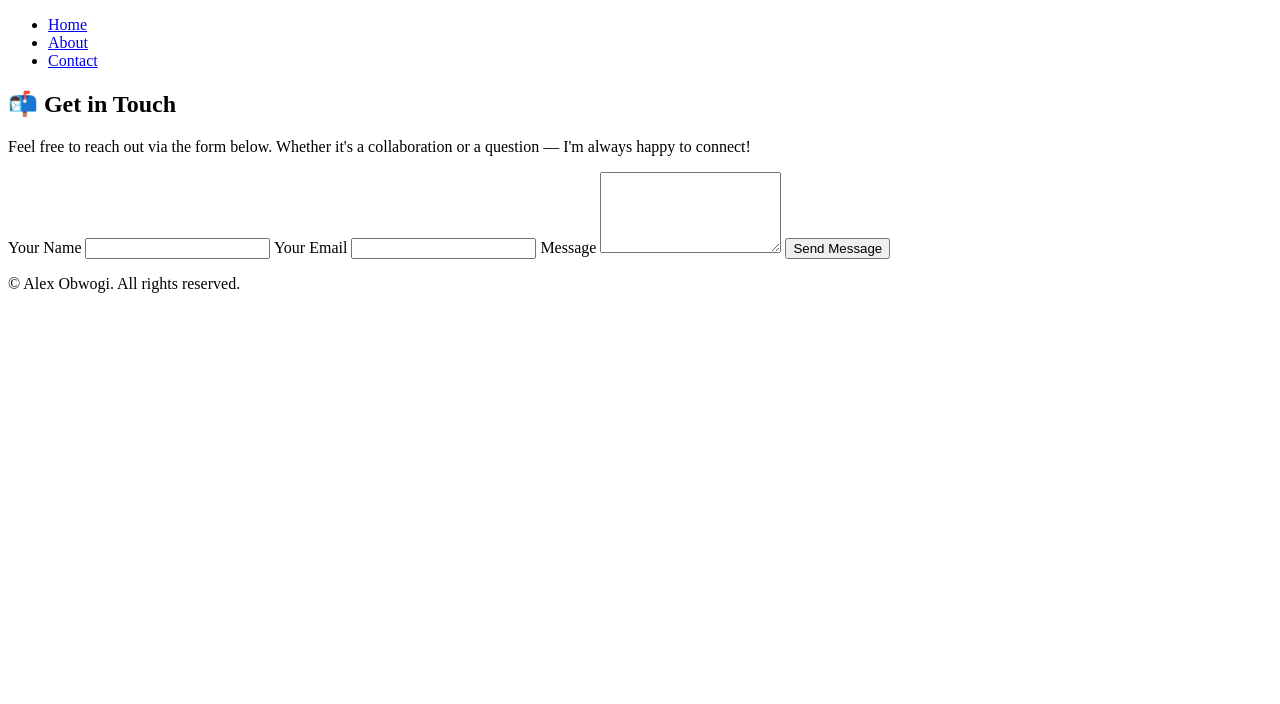
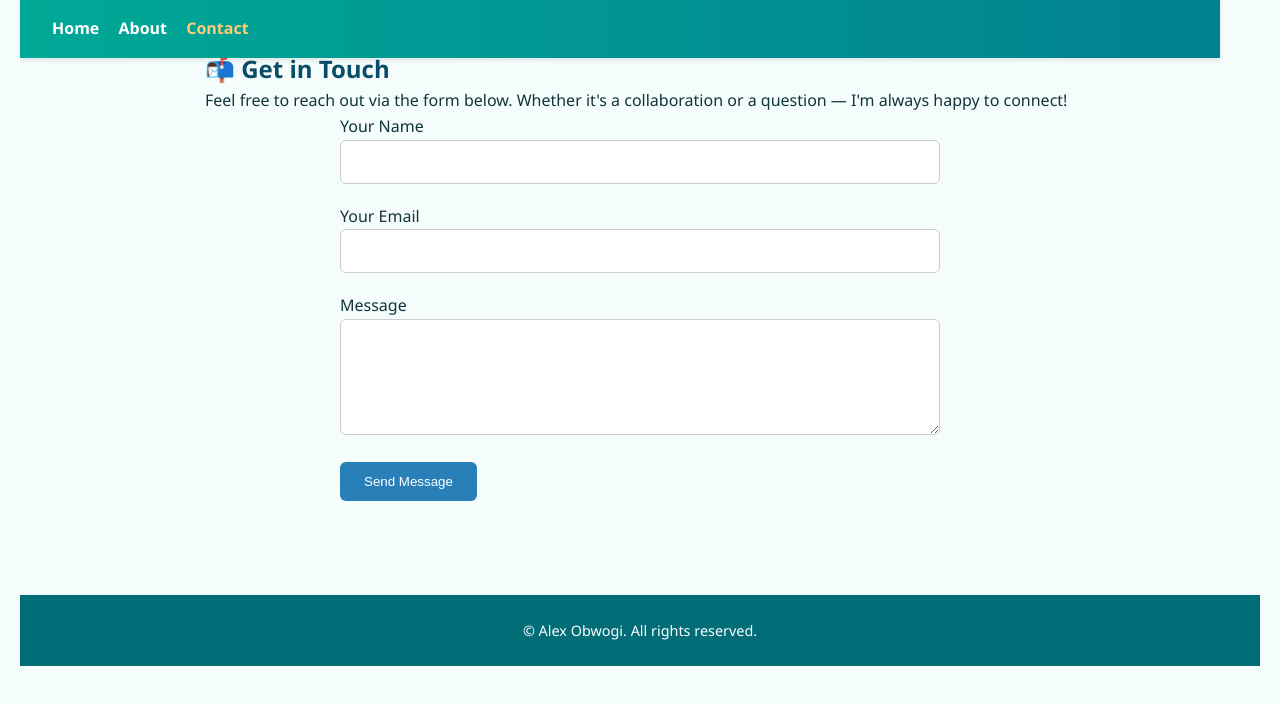
Before and after one commit to AlexObwogi/myPortfolio-website, a plain HTML site: page contact.html in a window 1280 px wide. Drawn offline with Linux system fonts and the light colour scheme.

Commit message:
Update contact.html

```diff
--- a/contact.html
+++ b/contact.html
@@ -4,14 +4,14 @@
   <meta charset="UTF-8" />
   <meta name="viewport" content="width=device-width, initial-scale=1.0" />
   <title>Contact Me</title>
-  <link rel="stylesheet" href="css/style1.css" />
+  <link rel="stylesheet" href="css/style.css" />
   <link rel="stylesheet" href="css/animations.css" />
 </head>
 <body>
   <header class="navbar">
     <nav>
       <ul class="nav-links">
-        <li><a href="index1.html">Home</a></li>
+        <li><a href="index.html">Home</a></li>
         <li><a href="about.html">About</a></li>
         <li><a href="contact.html" class="active">Contact</a></li>
       </ul>
@@ -44,6 +44,6 @@
     <p>&copy; Alex Obwogi. All rights reserved.</p>
   </footer>
 
-  <script src="js/script1.js"></script>
+  <script src="js/script.js"></script>
 </body>
 </html>
```
